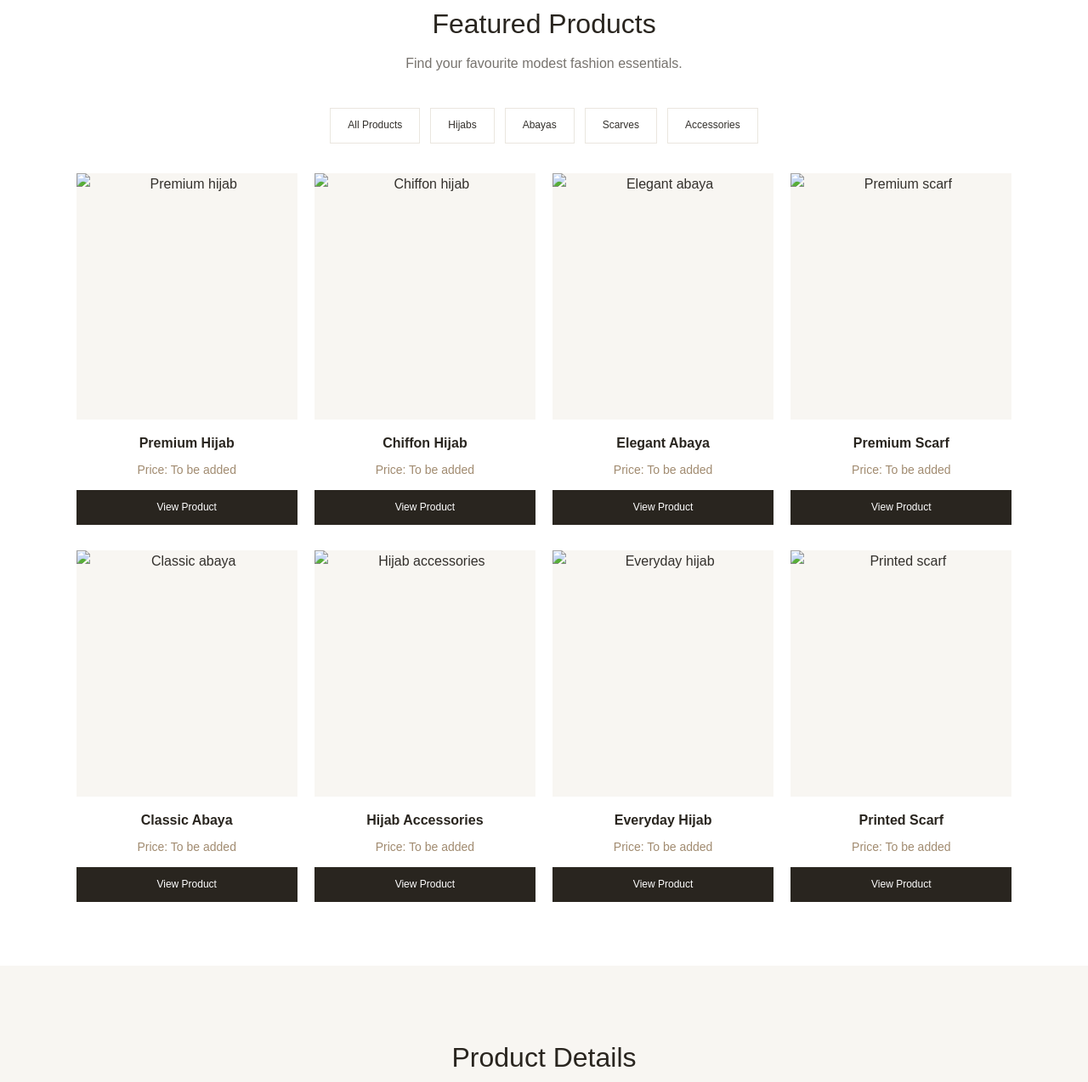
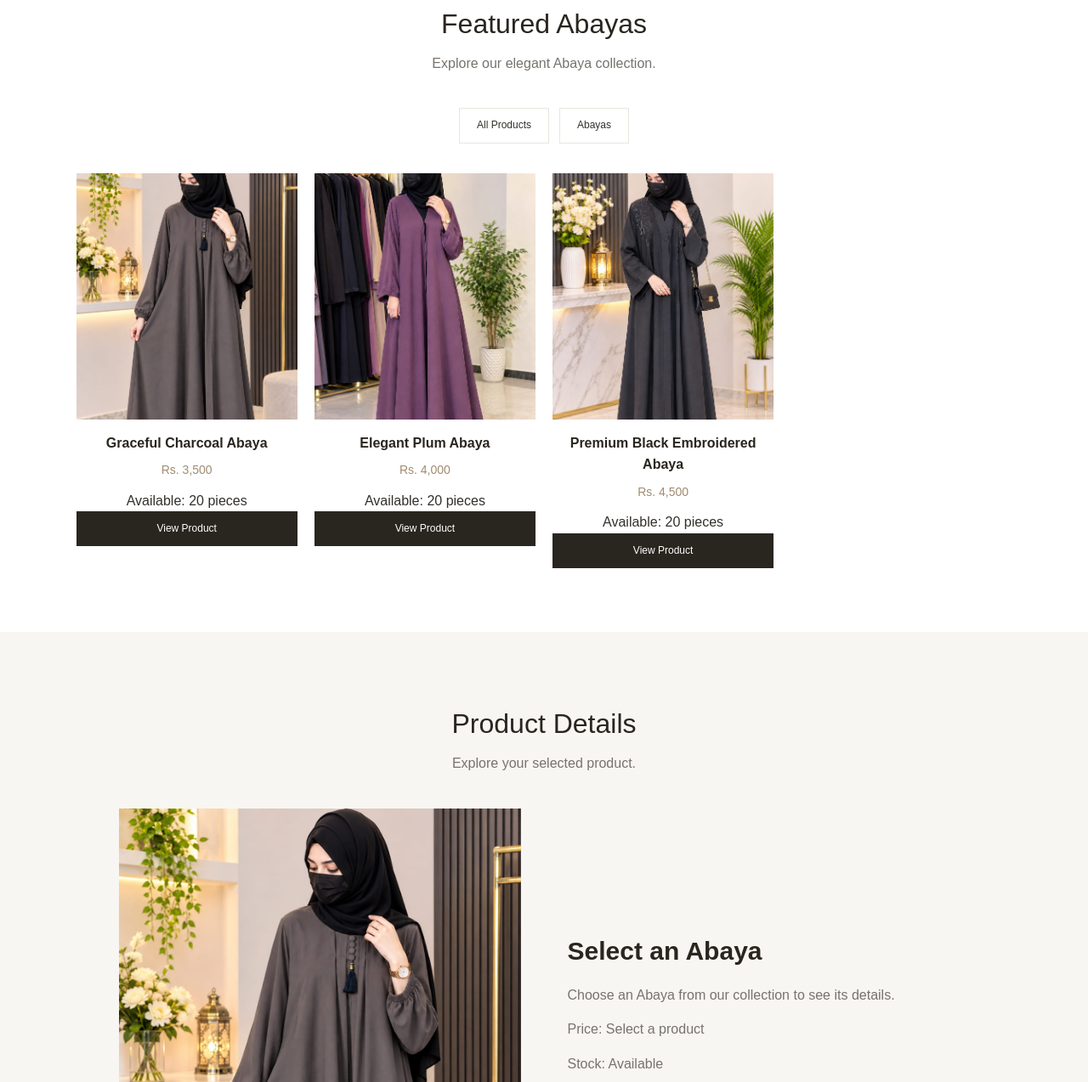
Before and after one commit to fatimahijjabstore/fatimahijjabstore, a plain HTML site: page index.html in a window 1280 px wide. Shown: the part 1399-2673 px from the top of the page at 85% size. Drawn offline with Linux system fonts and the light colour scheme.

Commit message:
Update index.html

```diff
--- a/index.html
+++ b/index.html
@@ -4,25 +4,18 @@
 <head>
     <meta charset="UTF-8">
     <meta name="viewport" content="width=device-width, initial-scale=1.0">
-    <meta name="description" content="Shop premium hijabs, abayas and modest fashion at Fatima Hijjab Store.">
+    <meta name="description" content="Shop elegant abayas at Fatima Hijjab Store.">
     <meta name="theme-color" content="#ffffff">
-
-    <title>Fatima Hijjab Store | Modest Fashion</title>
-
-
-<link rel="stylesheet" href="style.css">
+    <title>Fatima Hijjab Store | Elegant Abayas</title>
+    <link rel="stylesheet" href="style.css">
 </head>
-
 <body>
 
-    <!-- ANNOUNCEMENT BAR -->
     <div id="announcement-bar">
         <p>Welcome to Fatima Hijjab Store | Discover Your Modest Style</p>
     </div>
 
-    <!-- HEADER -->
     <header id="header">
-
         <div class="header-logo">
             <a href="#home">
                 <span>FATIMA</span>
@@ -39,235 +32,176 @@
         </nav>
 
         <div class="header-actions">
-            <a href="#products" aria-label="Search products">Search</a>
-            <a href="#cart" aria-label="Shopping cart">Cart (0)</a>
+            <a href="#products">Search</a>
+            <a href="#cart" aria-label="Shopping cart">
+                Cart (<span id="cart-count">0</span>)
+            </a>
         </div>
-
     </header>
 
     <main>
 
-        <!-- HOMEPAGE -->
+        <!-- HOME -->
         <section id="home">
-
             <div class="hero-content">
                 <p>MODEST FASHION COLLECTION</p>
-
                 <h1>Elegance in Every Layer</h1>
-
                 <p>
-                    Discover beautiful hijabs, elegant abayas
-                    and timeless modest fashion.
+                    Discover elegant abayas and timeless
+                    modest fashion at Fatima Hijjab Store.
                 </p>
-
                 <a href="#products">EXPLORE COLLECTION</a>
             </div>
 
             <div class="hero-image">
-                <img
-                    src=""
-                    alt="Fatima Hijjab Store featured collection"
-                >
+                <img src="images/abaya-1.jpg"
+                     alt="Fatima Hijjab Store Abaya Collection">
             </div>
-
         </section>
 
         <!-- CATEGORIES -->
         <section id="categories">
-
             <div class="section-heading">
                 <p>EXPLORE OUR COLLECTION</p>
                 <h2>Shop By Category</h2>
             </div>
 
             <div class="category-grid">
-
                 <article class="category-card">
-                    <img src="" alt="Hijab collection">
-                    <h3>Hijabs</h3>
-                    <a href="#products">Explore Hijabs</a>
-                </article>
-
-                <article class="category-card">
-                    <img src="" alt="Abaya collection">
+                    <img src="images/abaya-1.jpg" alt="Abaya Collection">
                     <h3>Abayas</h3>
                     <a href="#products">Explore Abayas</a>
                 </article>
-
-                <article class="category-card">
-                    <img src="" alt="Scarves collection">
-                    <h3>Scarves</h3>
-                    <a href="#products">Explore Scarves</a>
-                </article>
-
-                <article class="category-card">
-                    <img src="" alt="Modest fashion collection">
-                    <h3>Accessories</h3>
-                    <a href="#products">Explore Accessories</a>
-                </article>
-
             </div>
-
         </section>
 
         <!-- PRODUCTS -->
         <section id="products">
-
             <div class="section-heading">
                 <p>OUR LATEST COLLECTION</p>
-                <h2>Featured Products</h2>
-                <p>Find your favourite modest fashion essentials.</p>
+                <h2>Featured Abayas</h2>
+                <p>Explore our elegant Abaya collection.</p>
             </div>
 
             <div class="product-filters" aria-label="Product categories">
                 <button type="button" data-category="all">All Products</button>
-                <button type="button" data-category="hijab">Hijabs</button>
                 <button type="button" data-category="abaya">Abayas</button>
-                <button type="button" data-category="scarf">Scarves</button>
-                <button type="button" data-category="accessories">Accessories</button>
             </div>
 
             <div id="product-grid">
 
                 <!-- PRODUCT 1 -->
-                <article class="product-card" data-category="hijab">
+                <article class="product-card"
+                    data-product-id="abaya-1"
+                    data-category="abaya"
+                    data-brand="fatima-hijjab-store"
+                    data-name="Graceful Charcoal Abaya"
+                    data-price="3500"
+                    data-stock="20">
+
                     <a href="#product-details">
                         <div class="product-image">
-                            <img src="" alt="Premium hijab">
+                            <img src="images/abaya-1.jpg"
+                                 alt="Graceful Charcoal Abaya">
                         </div>
-                        <h3>Premium Hijab</h3>
+                        <h3>Graceful Charcoal Abaya</h3>
                     </a>
-                    <p class="product-price">Price: To be added</p>
-                    <button type="button">View Product</button>
+
+                    <p class="product-price">Rs. 3,500</p>
+                    <p class="product-stock">Available: 20 pieces</p>
+                    <button type="button" class="view-product">
+                        View Product
+                    </button>
                 </article>
 
                 <!-- PRODUCT 2 -->
-                <article class="product-card" data-category="hijab">
+                <article class="product-card"
+                    data-product-id="abaya-2"
+                    data-category="abaya"
+                    data-brand="fatima-hijjab-store"
+                    data-name="Elegant Plum Abaya"
+                    data-price="4000"
+                    data-stock="20">
+
                     <a href="#product-details">
                         <div class="product-image">
-                            <img src="" alt="Chiffon hijab">
+                            <img src="images/abaya-2.jpg"
+                                 alt="Elegant Plum Abaya">
                         </div>
-                        <h3>Chiffon Hijab</h3>
+                        <h3>Elegant Plum Abaya</h3>
                     </a>
-                    <p class="product-price">Price: To be added</p>
-                    <button type="button">View Product</button>
+
+                    <p class="product-price">Rs. 4,000</p>
+                    <p class="product-stock">Available: 20 pieces</p>
+                    <button type="button" class="view-product">
+                        View Product
+                    </button>
                 </article>
 
                 <!-- PRODUCT 3 -->
-                <article class="product-card" data-category="abaya">
+                <article class="product-card"
+                    data-product-id="abaya-3"
+                    data-category="abaya"
+                    data-brand="fatima-hijjab-store"
+                    data-name="Premium Black Embroidered Abaya"
+                    data-price="4500"
+                    data-stock="20">
+
                     <a href="#product-details">
                         <div class="product-image">
-                            <img src="" alt="Elegant abaya">
+                            <img src="images/abaya-3.jpg"
+                                 alt="Premium Black Embroidered Abaya">
                         </div>
-                        <h3>Elegant Abaya</h3>
+                        <h3>Premium Black Embroidered Abaya</h3>
                     </a>
-                    <p class="product-price">Price: To be added</p>
-                    <button type="button">View Product</button>
-                </article>
 
-                <!-- PRODUCT 4 -->
-                <article class="product-card" data-category="scarf">
-                    <a href="#product-details">
-                        <div class="product-image">
-                            <img src="" alt="Premium scarf">
-                        </div>
-                        <h3>Premium Scarf</h3>
-                    </a>
-                    <p class="product-price">Price: To be added</p>
-                    <button type="button">View Product</button>
-                </article>
-
-                <!-- PRODUCT 5 -->
-                <article class="product-card" data-category="abaya">
-                    <a href="#product-details">
-                        <div class="product-image">
-                            <img src="" alt="Classic abaya">
-                        </div>
-                        <h3>Classic Abaya</h3>
-                    </a>
-                    <p class="product-price">Price: To be added</p>
-                    <button type="button">View Product</button>
-                </article>
-
-                <!-- PRODUCT 6 -->
-                <article class="product-card" data-category="accessories">
-                    <a href="#product-details">
-                        <div class="product-image">
-                            <img src="" alt="Hijab accessories">
-                        </div>
-                        <h3>Hijab Accessories</h3>
-                    </a>
-                    <p class="product-price">Price: To be added</p>
-                    <button type="button">View Product</button>
-                </article>
-
-                <!-- PRODUCT 7 -->
-                <article class="product-card" data-category="hijab">
-                    <a href="#product-details">
-                        <div class="product-image">
-                            <img src="" alt="Everyday hijab">
-                        </div>
-                        <h3>Everyday Hijab</h3>
-                    </a>
-                    <p class="product-price">Price: To be added</p>
-                    <button type="button">View Product</button>
-                </article>
-
-                <!-- PRODUCT 8 -->
-                <article class="product-card" data-category="scarf">
-                    <a href="#product-details">
-                        <div class="product-image">
-                            <img src="" alt="Printed scarf">
-                        </div>
-                        <h3>Printed Scarf</h3>
-                    </a>
-                    <p class="product-price">Price: To be added</p>
-                    <button type="button">View Product</button>
+                    <p class="product-price">Rs. 4,500</p>
+                    <p class="product-stock">Available: 20 pieces</p>
+                    <button type="button" class="view-product">
+                        View Product
+                    </button>
                 </article>
 
             </div>
-
         </section>
 
         <!-- PRODUCT DETAILS -->
         <section id="product-details">
-
             <div class="section-heading">
                 <h2>Product Details</h2>
                 <p>Explore your selected product.</p>
             </div>
 
             <div class="product-detail-layout">
-
                 <div class="product-detail-image">
-                    <img src="" alt="Selected product image">
+                    <img id="detail-image" src="images/abaya-1.jpg"
+                         alt="Selected Abaya">
                 </div>
 
                 <div class="product-detail-info">
-                    <h2>Product Name</h2>
-                    <p>Product description will appear here.</p>
-                    <p>Price: To be added</p>
+                    <h2 id="detail-name">Select an Abaya</h2>
+                    <p id="detail-description">
+                        Choose an Abaya from our collection to see its details.
+                    </p>
+                    <p id="detail-price">Price: Select a product</p>
+                    <p id="detail-stock">Stock: Available</p>
 
                     <label for="product-quantity">Quantity</label>
-                    <input
-                        type="number"
-                        id="product-quantity"
-                        name="quantity"
-                        min="1"
-                        value="1"
-                    >
+                    <input type="number" id="product-quantity"
+                           name="quantity" min="1" value="1">
 
-                    <button type="button">Add to Cart</button>
-                    <button type="button">Buy Now</button>
+                    <button type="button" id="add-to-cart">
+                        Add to Cart
+                    </button>
+                    <button type="button" id="buy-now">
+                        Buy Now
+                    </button>
                 </div>
-
             </div>
-
         </section>
 
-        <!-- SHOPPING CART -->
+        <!-- CART -->
         <section id="cart">
-
             <div class="section-heading">
                 <h2>Your Shopping Cart</h2>
             </div>
@@ -277,134 +211,87 @@
             </div>
 
             <div class="cart-summary">
-                <p>Subtotal: PKR 0</p>
+                <p>Subtotal: <span id="cart-subtotal">PKR 0</span></p>
                 <p>Delivery Charges: To be calculated</p>
-                <h3>Total: PKR 0</h3>
-
+                <h3>Total: <span id="cart-total">PKR 0</span></h3>
                 <a href="#checkout">Proceed to Checkout</a>
             </div>
-
         </section>
 
         <!-- CHECKOUT -->
         <section id="checkout">
-
             <div class="section-heading">
                 <h2>Checkout</h2>
                 <p>Complete your details to place your order.</p>
             </div>
 
             <form id="checkout-form">
-
                 <fieldset>
                     <legend>Customer Information</legend>
 
                     <label for="customer-name">Full Name</label>
-                    <input
-                        type="text"
-                        id="customer-name"
-                        name="customerName"
-                        placeholder="Enter your full name"
-                        required
-                    >
+                    <input type="text" id="customer-name"
+                           name="customerName"
+                           placeholder="Enter your full name" required>
 
                     <label for="customer-phone">Mobile Number</label>
-                    <input
-                        type="tel"
-                        id="customer-phone"
-                        name="phone"
-                        placeholder="03XXXXXXXXX"
-                        required
-                    >
+                    <input type="tel" id="customer-phone"
+                           name="phone" placeholder="03XXXXXXXXX" required>
 
                     <label for="customer-email">Email Address</label>
-                    <input
-                        type="email"
-                        id="customer-email"
-                        name="email"
-                        placeholder="Enter your email"
-                    >
+                    <input type="email" id="customer-email"
+                           name="email" placeholder="Enter your email">
                 </fieldset>
 
                 <fieldset>
                     <legend>Delivery Address</legend>
 
                     <label for="customer-city">City</label>
-                    <input
-                        type="text"
-                        id="customer-city"
-                        name="city"
-                        placeholder="Enter your city"
-                        required
-                    >
+                    <input type="text" id="customer-city"
+                           name="city" placeholder="Enter your city" required>
 
                     <label for="customer-address">Complete Address</label>
-                    <textarea
-                        id="customer-address"
-                        name="address"
-                        placeholder="House number, street and area"
-                        required
-                    ></textarea>
+                    <textarea id="customer-address" name="address"
+                              placeholder="House number, street and area"
+                              required></textarea>
 
                     <label for="customer-postcode">Postal Code</label>
-                    <input
-                        type="text"
-                        id="customer-postcode"
-                        name="postcode"
-                        placeholder="Postal code"
-                    >
+                    <input type="text" id="customer-postcode"
+                           name="postcode" placeholder="Postal code">
                 </fieldset>
 
                 <fieldset>
                     <legend>Payment Method</legend>
 
                     <label>
-                        <input
-                            type="radio"
-                            name="payment"
-                            value="Cash on Delivery"
-                            checked
-                        >
+                        <input type="radio" name="payment"
+                               value="Cash on Delivery" checked>
                         Cash on Delivery
                     </label>
 
                     <label>
-                        <input
-                            type="radio"
-                            name="payment"
-                            value="JazzCash"
-                        >
+                        <input type="radio" name="payment" value="JazzCash">
                         JazzCash
                     </label>
 
                     <label>
-                        <input
-                            type="radio"
-                            name="payment"
-                            value="Easypaisa"
-                        >
+                        <input type="radio" name="payment" value="Easypaisa">
                         Easypaisa
                     </label>
 
                     <label>
-                        <input
-                            type="radio"
-                            name="payment"
-                            value="Bank Transfer"
-                        >
+                        <input type="radio" name="payment"
+                               value="Bank Transfer">
                         Bank Transfer
                     </label>
                 </fieldset>
 
                 <button type="submit">Place Order</button>
-
             </form>
-
         </section>
 
-        <!-- ABOUT US -->
+        <!-- ABOUT -->
         <section id="about">
-
             <div class="section-heading">
                 <p>OUR STORY</p>
                 <h2>About Fatima Hijjab Store</h2>
@@ -412,15 +299,13 @@
 
             <p>
                 Welcome to Fatima Hijjab Store, your destination
-                for beautiful hijabs, elegant abayas and modest fashion.
+                for elegant abayas and beautiful modest fashion.
                 Our aim is to make modest shopping simple and enjoyable.
             </p>
-
         </section>
 
         <!-- CONTACT -->
         <section id="contact">
-
             <div class="section-heading">
                 <p>WE ARE HERE TO HELP</p>
                 <h2>Contact Us</h2>
@@ -428,23 +313,24 @@
 
             <p>Have a question about a product or your order?</p>
 
-            <a
-                href="https://wa.me/923194070190"
-                target="_blank"
-                rel="noopener"
-            >
+            <a href="https://wa.me/923194070190"
+               target="_blank" rel="noopener">
                 Contact Us on WhatsApp
             </a>
 
             <p>WhatsApp: +92 319 4070190</p>
-
+            <p>
+                <a href="https://wa.me/c/923194070190"
+                   target="_blank" rel="noopener">
+                    View WhatsApp Catalogue
+                </a>
+            </p>
         </section>
 
     </main>
 
     <!-- FOOTER -->
     <footer id="footer">
-
         <div class="footer-brand">
             <h2>FATIMA HIJJAB STORE</h2>
             <p>Elegance in Every Layer.</p>
@@ -465,9 +351,8 @@
         <p class="copyright">
             © 2026 Fatima Hijjab Store. All Rights Reserved.
         </p>
+    </footer>
 
-    </footer>
-<script src="script.js"></script>
-
+    <script src="script.js"></script>
 </body>
 </html>
```
